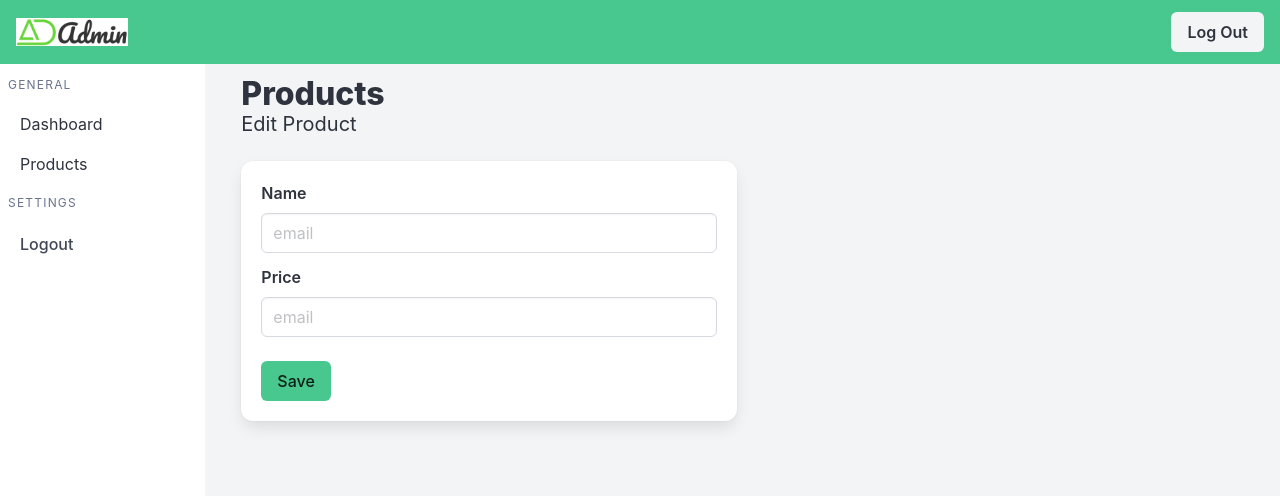
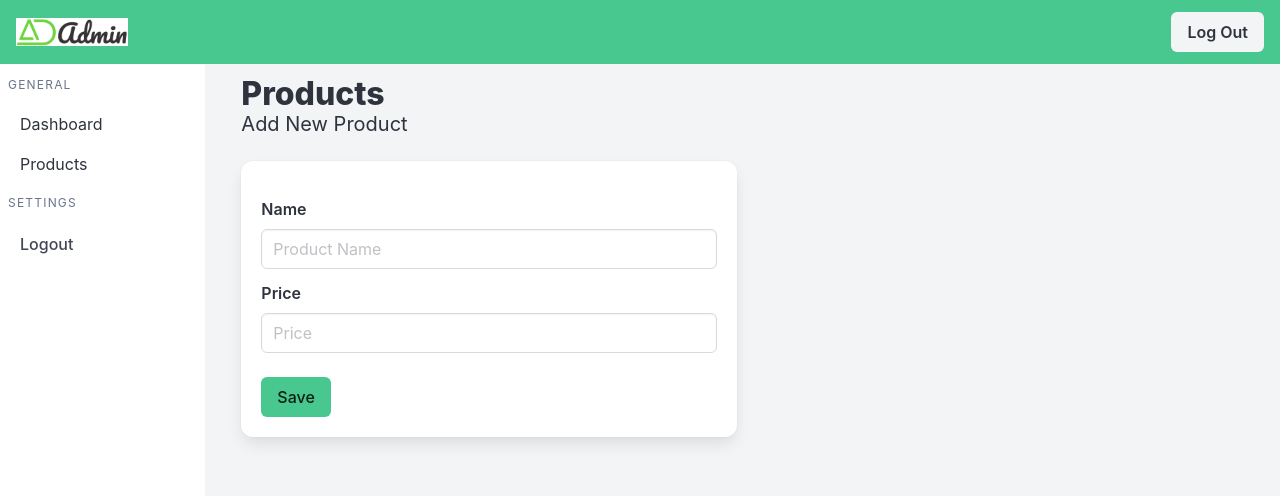
Before and after one commit to Ridho024/Authentication, a React (Vite) app in the folder frontend/: page /products/add in a window 1280 px wide. Shown: the top 496 px of the page. Built offline with nearby package versions, Linux system fonts and the light colour scheme; no server answers.

Commit message:
Fix bug routing add product ke routing edit product

```diff
--- a/frontend/src/components/FormAddProduct.jsx
+++ b/frontend/src/components/FormAddProduct.jsx
@@ -1,30 +1,56 @@
-import React from "react";
+import React, { useState } from "react";
+import axios from "axios";
+import { useNavigate } from "react-router-dom";
 
 const FormAddProduct = () => {
+  const [name, setName] = useState("");
+  const [price, setPrice] = useState("");
+  const [msg, setMsg] = useState("");
+  const navigate = useNavigate();
+
+  const addProduct = async (e) => {
+    e.preventDefault();
+    try {
+      await axios.post("http://localhost:5000/products", {
+        name: name,
+        price: price,
+      });
+      navigate("/products");
+    } catch (error) {
+      if (error.response) {
+        setMsg(error.response.msg);
+      }
+    }
+  };
+
   return (
     <div className="mt-4 pl-5">
       <h1 className="title has-text-dark">Products</h1>
       <h2 className="subtitle has-text-dark">Add New Product</h2>
+
       <div className="card is-shadowless columns has-background-light">
         <div className="card-content column is-half">
           <div className="content">
-            <form action="" className="box">
+            <form onSubmit={addProduct} className="box">
+              <p className="has-text-centered">{msg}</p>
               <div className="field">
                 <label className="label">Name</label>
                 <div className="control">
-                  <input type="text" className="input" placeholder="email" />
+                  <input type="text" className="input" placeholder="Product Name" value={name} onChange={(e) => setName(e.target.value)} />
                 </div>
               </div>
               <div className="field">
                 <label className="label">Price</label>
                 <div className="control">
-                  <input type="text" className="input" placeholder="email" />
+                  <input type="text" className="input" placeholder="Price" value={price} onChange={(e) => setPrice(e.target.value)} />
                 </div>
               </div>
 
               <div className="field mt-5">
                 <div className="control">
-                  <button className="button is-success">Save</button>
+                  <button type="submit" className="button is-success">
+                    Save
+                  </button>
                 </div>
               </div>
             </form>
--- a/frontend/src/components/FormEditProduct.jsx
+++ b/frontend/src/components/FormEditProduct.jsx
@@ -1,6 +1,43 @@
-import React from "react";
+import React, { useState, useEffect } from "react";
+import axios from "axios";
+import { useNavigate, useParams } from "react-router-dom";
 
 const FormEditProduct = () => {
+  const [name, setName] = useState("");
+  const [price, setPrice] = useState("");
+  const [msg, setMsg] = useState("");
+  const navigate = useNavigate();
+  const { id } = useParams();
+
+  useEffect(() => {
+    const getProductByID = async () => {
+      try {
+        const response = await axios.get(`localhost:5000/product/${id}`);
+        setName(response.data.name);
+        setPrice(response.data.price);
+      } catch (error) {
+        if (error.response) {
+          setMsg(error.response.data.msg);
+        }
+      }
+    };
+    getProductByID()
+  });
+
+  const updateProduct = async () => {
+    e.preventDefault();
+    try {
+      await axios.patch(`http://localhost:5000/product/edit/${id}`, {
+        name: name,
+        price: price,
+      });
+      navigate("/products");
+    } catch (error) {
+      if (error.response) {
+        setMsg(error.response.msg);
+      }
+    }
+  };
   return (
     <div className="mt-4 pl-5">
       <h1 className="title has-text-dark">Products</h1>
@@ -8,23 +45,26 @@ const FormEditProduct = () => {
       <div className="card is-shadowless columns has-background-light">
         <div className="card-content column is-half">
           <div className="content">
-            <form action="" className="box">
+            <form onSubmit={updateProduct} className="box">
+              <p className="has-text-centered">{msg}</p>
               <div className="field">
                 <label className="label">Name</label>
                 <div className="control">
-                  <input type="text" className="input" placeholder="email" />
+                  <input type="text" className="input" placeholder="Name" value={name} onChange={(e) => setName(e.target.value)} />
                 </div>
               </div>
               <div className="field">
                 <label className="label">Price</label>
                 <div className="control">
-                  <input type="text" className="input" placeholder="email" />
+                  <input type="text" className="input" placeholder="Price" value={price} onChange={(e) => setPrice(e.target.value)} />
                 </div>
               </div>
 
               <div className="field mt-5">
                 <div className="control">
-                  <button className="button is-success">Save</button>
+                  <button type="submit" className="button is-success">
+                    Save
+                  </button>
                 </div>
               </div>
             </form>
--- a/frontend/src/pages/AddProduct.jsx
+++ b/frontend/src/pages/AddProduct.jsx
@@ -1,6 +1,6 @@
 import React, { useEffect } from "react";
 import Layout from "./Layout";
-import FormAddProduct from "../components/FormEditProduct";
+import FormAddProduct from "../components/FormAddProduct";
 
 import { useDispatch, useSelector } from "react-redux";
 import { useNavigate } from "react-router-dom";
```
